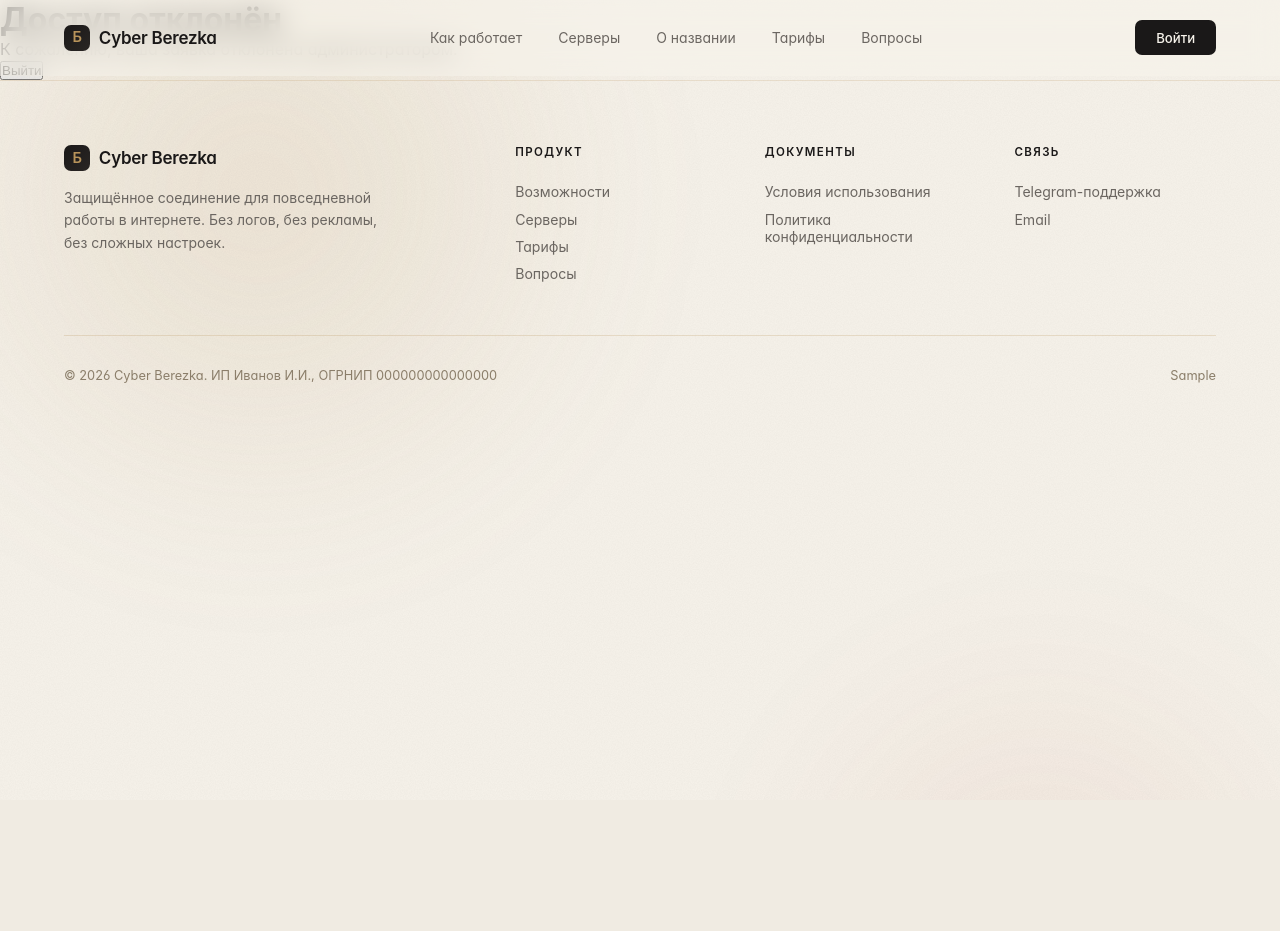
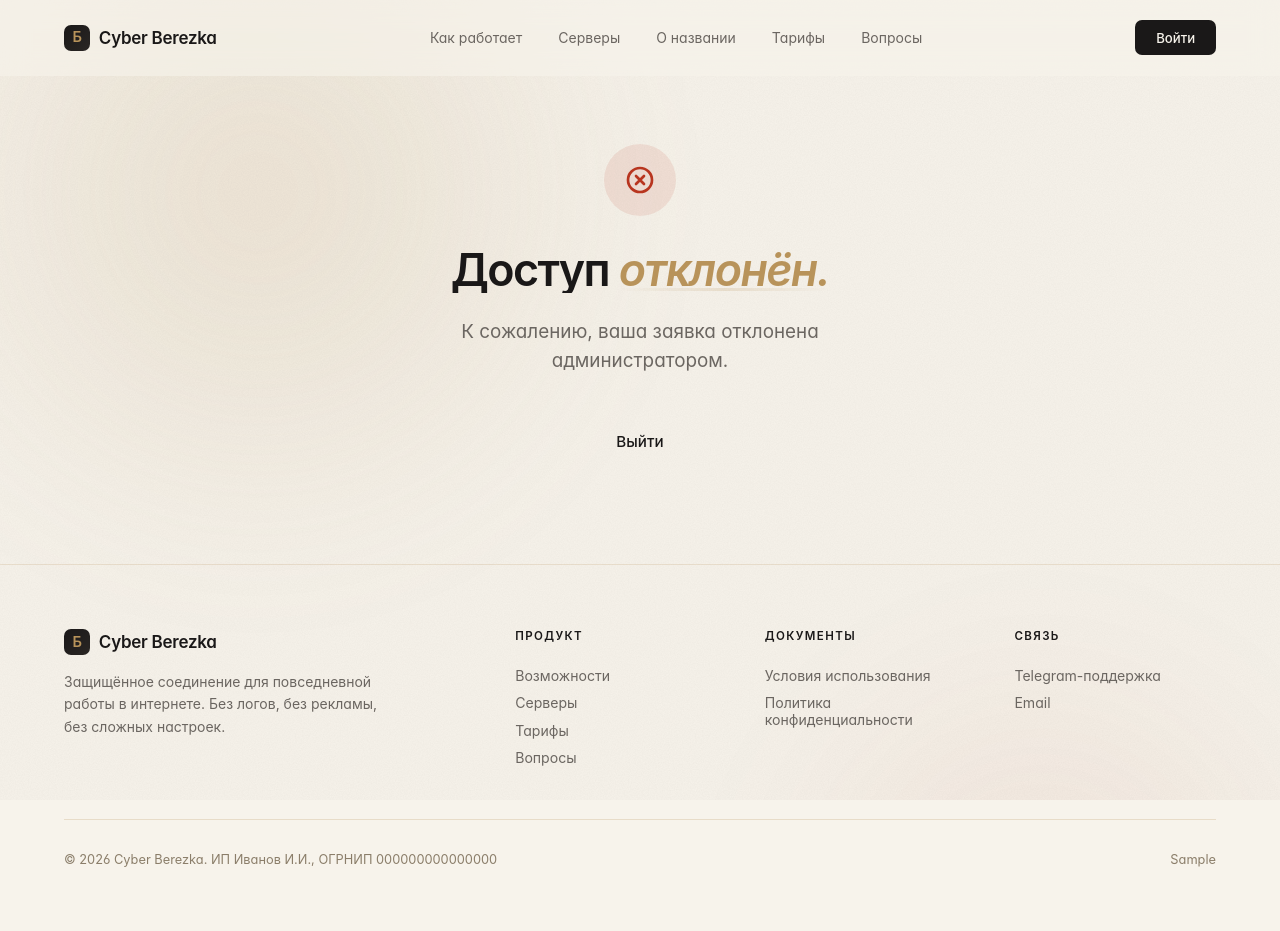
Before and after one commit to z1kurat/cyber-berezka, a FastAPI app: template infra/site/app/templates/cabinet/rejected.html in a window 1280 px wide. Before the commit the page ends 383 px from the top, so only its background shows below. Run offline with FastAPI, Linux system fonts and the light colour scheme; the template is opened without the code that fills it: most values are stand-ins (such as "Sample title", 1, 10 or a date in 2020); some web fonts are replaced.

Commit message:
feat(site/cabinet/status-pages): apply new design system (pending-email, pending-admin, rejected)

```diff
--- a/infra/site/app/templates/cabinet/rejected.html
+++ b/infra/site/app/templates/cabinet/rejected.html
@@ -1,17 +1,27 @@
 {% extends "base.html" %}
 {% block title %}Доступ отклонён — Cyber Berezka{% endblock %}
 {% block content %}
-<main class="max-w-2xl mx-auto px-6 py-16">
-  <div class="bg-bg-card border border-border-light rounded-lg shadow-card p-8">
-    <h1 class="font-serif text-3xl mb-4">Доступ отклонён</h1>
-    <p>К сожалению, ваша заявка отклонена администратором.</p>
-    {% if user.rejection_reason %}
-      <p class="mt-4"><strong>Причина:</strong> {{ user.rejection_reason }}</p>
-    {% endif %}
-    <form method="POST" action="/auth/logout" class="mt-8">
-      <input type="hidden" name="csrf_token" value="{{ request.state.csrf_token or '' }}">
-      <button class="text-sm text-text-muted underline">Выйти</button>
-    </form>
+<main class="hero" style="max-width:540px;padding-top:9rem;padding-bottom:6rem;text-align:center">
+  <div style="width:72px;height:72px;border-radius:50%;background:rgba(184,53,31,0.1);display:flex;align-items:center;justify-content:center;margin:0 auto 2rem">
+    <svg width="32" height="32" viewBox="0 0 24 24" fill="none">
+      <circle cx="12" cy="12" r="9" stroke="#B8351F" stroke-width="2"/><path d="M9 9l6 6m0-6l-6 6" stroke="#B8351F" stroke-width="2" stroke-linecap="round"/>
+    </svg>
   </div>
+  <h1 class="headline" style="font-size:clamp(2rem,4.4vw,2.8rem);margin-bottom:1.5rem">
+    <span class="line"><span class="word" style="animation-delay:0.3s">Доступ</span> <span class="word accent" style="animation-delay:0.45s">отклонён.</span></span>
+  </h1>
+  <p class="lead">
+    К сожалению, ваша заявка отклонена администратором.
+  </p>
+  {% if user.rejection_reason %}
+    <div style="background:#FFFCF6;border:1px solid rgba(184,147,90,0.24);border-radius:8px;padding:1rem 1.25rem;margin:1.5rem 0;text-align:left">
+      <div style="font-size:0.72rem;font-weight:600;letter-spacing:0.1em;color:#8B7E6A;text-transform:uppercase;margin-bottom:0.4rem">Причина</div>
+      <div style="color:#1A1818">{{ user.rejection_reason }}</div>
+    </div>
+  {% endif %}
+  <form method="POST" action="/auth/logout" style="margin-top:2.5rem">
+    <input type="hidden" name="csrf_token" value="{{ request.state.csrf_token or '' }}">
+    <button type="submit" class="cta-secondary" style="border:none;background:none;cursor:pointer;font-family:inherit">Выйти</button>
+  </form>
 </main>
 {% endblock %}
```
Also changed, not shown: infra/site/app/templates/cabinet/pending_admin.html (+15 -9 lines), infra/site/app/templates/cabinet/pending_email.html (+15 -5 lines).
